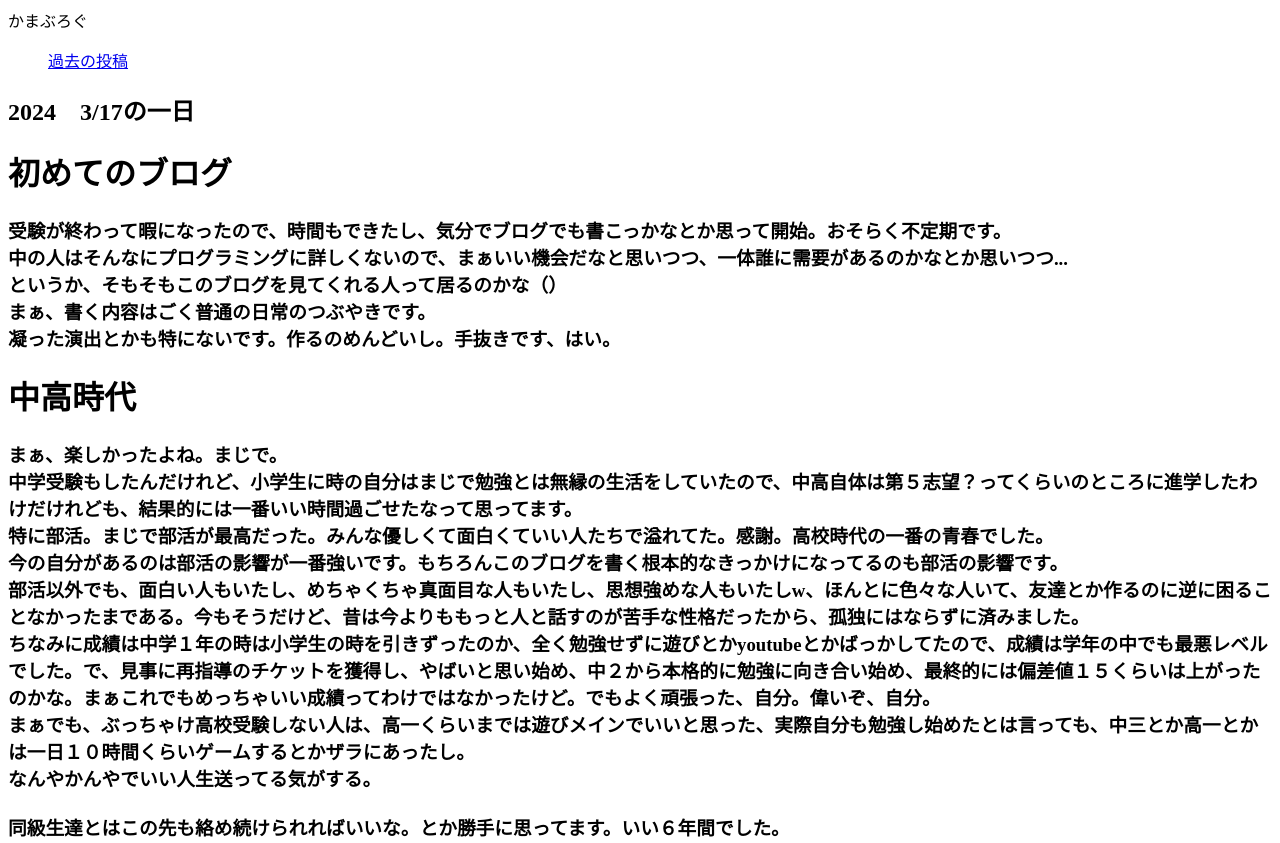
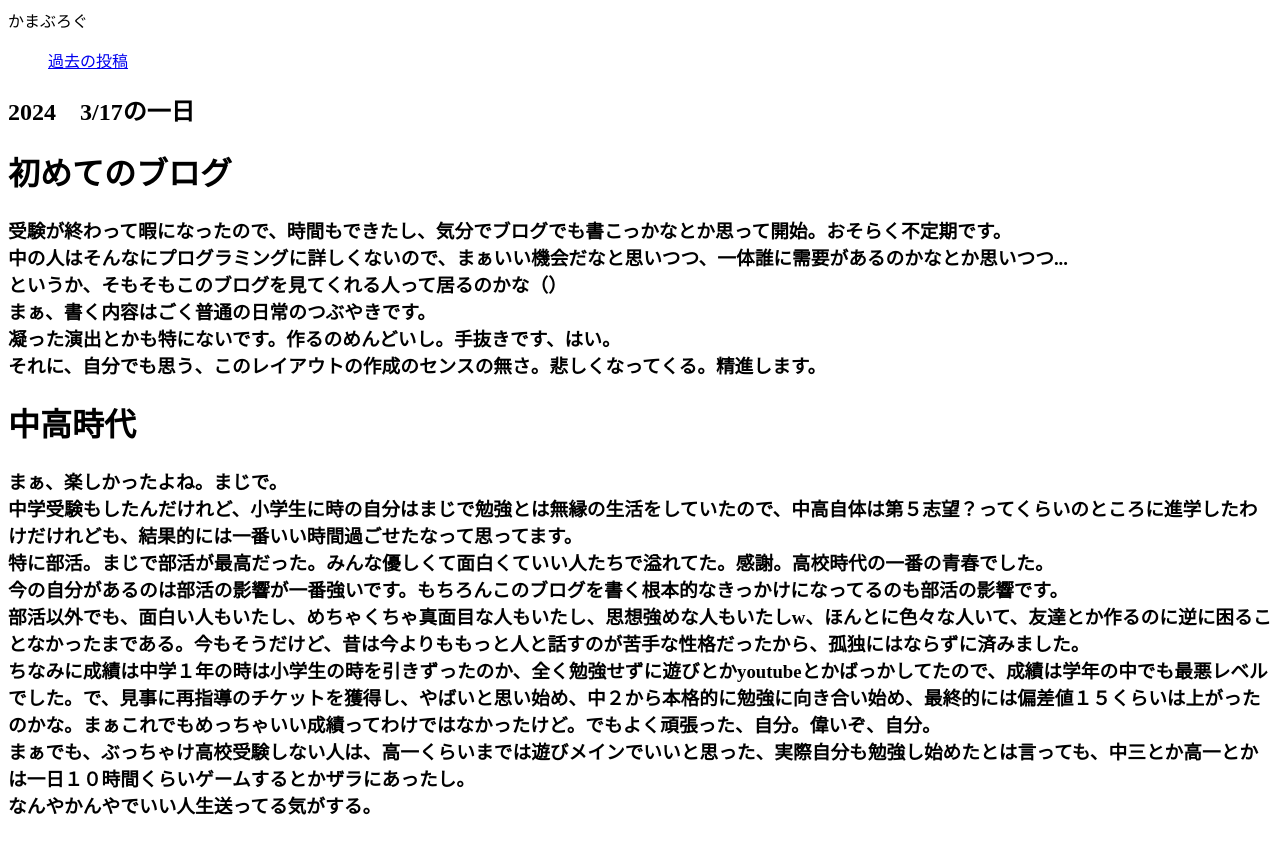
Before and after one commit to kamakama0803/kama-blog, a plain HTML site: page index.html in a window 1280 px wide. Shown: the top 843 px of the page. Drawn offline with Linux system fonts and the light colour scheme.

Commit message:
Update index.html

```diff
--- a/index.html
+++ b/index.html
@@ -4,7 +4,6 @@
     <meta charset="utf-8">
     <title>かまかま</title>
   </head>
-  <body>
 
     <div class="header">
       <div class="header-logo">かまぶろぐ</div>
@@ -13,7 +12,7 @@
       </div>
       <img scr="kamaboko" align="right">
     </div>
-
+  <body>
     <div class="main">
       <div class="copy-container">
         <h2>2024　3/17の一日</h2>
@@ -24,7 +23,8 @@
         <h3>受験が終わって暇になったので、時間もできたし、気分でブログでも書こっかなとか思って開始。おそらく不定期です。<br>
         中の人はそんなにプログラミングに詳しくないので、まぁいい機会だなと思いつつ、一体誰に需要があるのかなとか思いつつ...<br>
 というか、そもそもこのブログを見てくれる人って居るのかな（）<br>
-まぁ、書く内容はごく普通の日常のつぶやきです。<br>凝った演出とかも特にないです。作るのめんどいし。手抜きです、はい。
+まぁ、書く内容はごく普通の日常のつぶやきです。<br>凝った演出とかも特にないです。作るのめんどいし。手抜きです、はい。<br>
+それに、自分でも思う、このレイアウトの作成のセンスの無さ。悲しくなってくる。精進します。
         </h3>
       </div>
 
@@ -48,6 +48,7 @@
 とりあえずは大学生活を楽しむこと第一に考えていこうと思います。もちろん留年しないように頑張るつもり。それに、学部とか違うけど同じ大学の人もちらほらいるっぽいし、大学生活もなんやかんやあんまり困らずに済みそうな気がする。</h3>
         </div>
        </div>
+  </body>
     <div class="footer">
 	      <div class="footer-logo">かまぶろぐ</div>
 	      <div class="footer-list">
@@ -56,5 +57,4 @@
           <ul>味つけ！</ul>
       </div>
 	    </div>
-  </body>
-</html>
+  </html>
```
